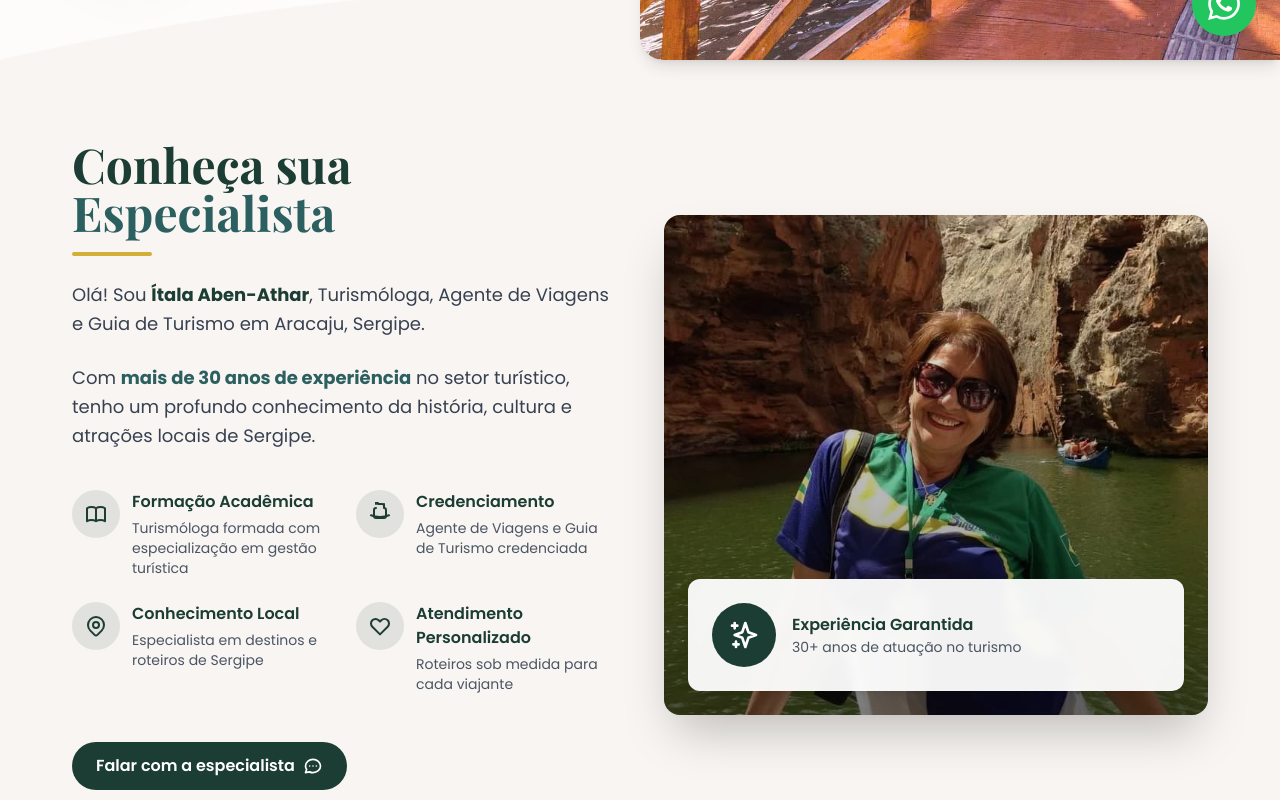
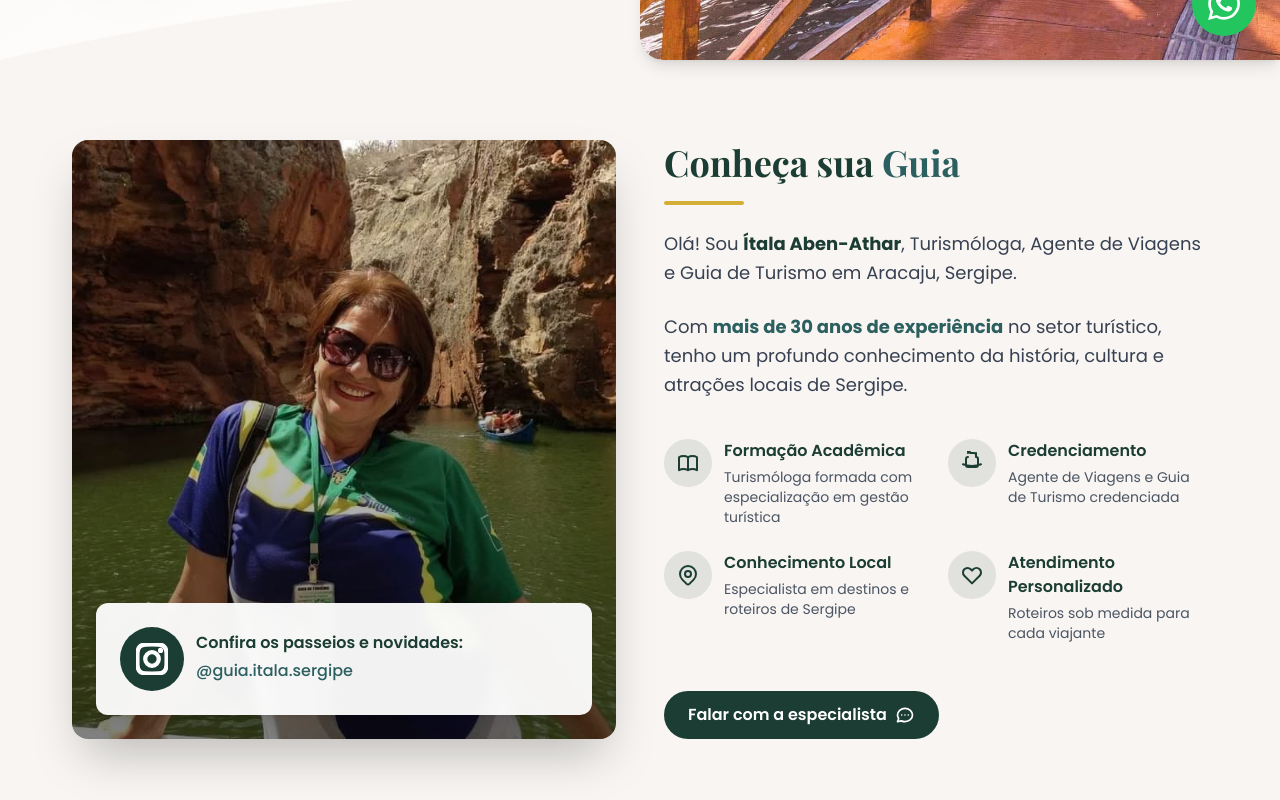
Before and after one commit to luisabfs/guia-itala-sergipe, a Next.js app: page / in a window 1280 px wide. Shown: the part 740-1540 px from the top of the page. Built offline with nearby package versions, Linux system fonts and the light colour scheme.

Commit message:
feat: update about section and add link to instagram

```diff
--- a/src/app/components/Footer/index.tsx
+++ b/src/app/components/Footer/index.tsx
@@ -175,7 +175,9 @@ export default function Footer() {
                 <h5 className="font-semibold text-sm text-gold-light mb-3">Redes Sociais</h5>
                 <div className="flex gap-3">
                   <a
-                    href="#"
+                    href="https://www.instagram.com/guia.itala.sergipe/"
+                    target="_blank"
+                    rel="noopener noreferrer"
                     className="w-8 h-8 bg-accent rounded-full flex items-center justify-center hover:bg-accent-light transition-colors duration-300"
                     aria-label="Instagram"
                   >
--- a/src/app/components/SobreGuia/index.tsx
+++ b/src/app/components/SobreGuia/index.tsx
@@ -5,24 +5,69 @@ import Link from 'next/link';
 
 export default function SobreGuia() {
   return (
-    <section id="sobre" className="py-20 bg-secondary">
+    <section id="sobre" className="py-4 lg:py-20 bg-secondary">
       <div className="container mx-auto px-4 sm:px-6 lg:px-8">
-        <div className="grid lg:grid-cols-2 gap-12 items-center">
-          {/* Text Content */}
+        <div className="grid lg:grid-cols-2 gap-12 items-stretch">
+          {/* Image - Hidden on mobile, shown first on desktop */}
           <motion.div
             initial={{ opacity: 0, x: -30 }}
             whileInView={{ opacity: 1, x: 0 }}
             transition={{ duration: 0.8 }}
             viewport={{ once: true }}
-            className="space-y-6"
+            className="relative hidden lg:block h-full"
+          >
+            <div className="relative rounded-2xl overflow-hidden shadow-2xl h-full">
+              <img
+                src="/images/profile_meg.jpeg"
+                alt="Ítala Aben-Athar - Guia turística especialista em Sergipe"
+                className="w-full h-full object-cover"
+                loading="lazy"
+              />
+              <div className="absolute inset-0 bg-gradient-to-t from-black/50 to-transparent"></div>
+
+              {/* Floating card - Responsive sizing */}
+              <a
+                href="https://www.instagram.com/guia.itala.sergipe/"
+                target="_blank"
+                rel="noopener noreferrer"
+                className="inline-flex items-center gap-1 text-accent hover:text-accent-light transition-colors duration-300 text-md font-medium"
+                aria-label="Seguir no Instagram"
+              >
+                <div className="absolute bottom-6 left-6 right-6 bg-white/95 backdrop-blur-sm rounded-xl p-6 shadow-lg">
+                  <div className="flex items-center gap-3">
+                    <div className="w-12 h-12 lg:w-16 lg:h-16 bg-primary rounded-full flex items-center justify-center">
+                      <svg className="w-6 h-6 lg:w-8 lg:h-8 text-white" fill="currentColor" stroke="currentColor" viewBox="0 0 24 24">
+                        <path d="M12 2.163c3.204 0 3.584.012 4.85.07 3.252.148 4.771 1.691 4.919 4.919.058 1.265.069 1.645.069 4.849 0 3.205-.012 3.584-.069 4.849-.149 3.225-1.664 4.771-4.919 4.919-1.266.058-1.644.07-4.85.07-3.204 0-3.584-.012-4.849-.07-3.26-.149-4.771-1.699-4.919-4.92-.058-1.265-.07-1.644-.07-4.849 0-3.204.013-3.583.07-4.849.149-3.227 1.664-4.771 4.919-4.919 1.266-.057 1.645-.069 4.849-.069zm0-2.163c-3.259 0-3.667.014-4.947.072-4.358.2-6.78 2.618-6.98 6.98-.059 1.281-.073 1.689-.073 4.948 0 3.259.014 3.668.072 4.948.2 4.358 2.618 6.78 6.98 6.98 1.281.058 1.689.072 4.948.072 3.259 0 3.668-.014 4.948-.072 4.354-.2 6.782-2.618 6.979-6.98.059-1.28.073-1.689.073-4.948 0-3.259-.014-3.667-.072-4.947-.196-4.354-2.617-6.78-6.979-6.98-1.281-.059-1.69-.073-4.949-.073zm0 5.838c-3.403 0-6.162 2.759-6.162 6.162s2.759 6.163 6.162 6.163 6.162-2.759 6.162-6.163c0-3.403-2.759-6.162-6.162-6.162zm0 10.162c-2.209 0-4-1.79-4-4 0-2.209 1.791-4 4-4s4 1.791 4 4c0 2.21-1.791 4-4 4zm6.406-11.845c-.796 0-1.441.645-1.441 1.44s.645 1.44 1.441 1.44c.795 0 1.439-.645 1.439-1.44s-.644-1.44-1.439-1.44z" />
+                      </svg>
+                    </div>
+                    <div className="flex-1">
+                      <div className="flex flex-col gap-1 mb-1">
+                        <h4 className="font-semibold text-primary">Confira os passeios e novidades:</h4>
+
+                        <span>@guia.itala.sergipe</span>
+
+                      </div>
+                    </div>
+                  </div>
+                </div>
+              </a>
+            </div>
+          </motion.div>
+
+          {/* Text Content */}
+          <motion.div
+            initial={{ opacity: 0, x: 30 }}
+            whileInView={{ opacity: 1, x: 0 }}
+            transition={{ duration: 0.8 }}
+            viewport={{ once: true }}
+            className="space-y-6 text-center lg:text-left"
           >
             <div className="space-y-4">
-              <h2 className="font-playfair font-bold text-4xl sm:text-5xl text-primary leading-tight">
-                Conheça sua{' '}
-                <span className="text-accent">Especialista</span>
+              <h2 className="font-playfair font-bold text-4xl text-primary leading-tight">
+                Conheça sua <span className="text-accent">Guia</span>
               </h2>
 
-              <div className="w-20 h-1 bg-gold rounded-full"></div>
+              <div className="w-20 h-1 bg-gold rounded-full mx-auto lg:mx-0"></div>
             </div>
 
             <div className="space-y-6 text-gray-700">
@@ -36,7 +81,7 @@ export default function SobreGuia() {
                 tenho um profundo conhecimento da história, cultura e atrações locais de Sergipe.
               </p>
 
-              <div className="grid sm:grid-cols-2 gap-6 pt-4">
+              <div className="grid sm:grid-cols-2 gap-6 pt-4 text-left">
                 <div className="flex items-start gap-3">
                   <div className="flex-shrink-0 w-12 h-12 bg-primary/10 rounded-full flex items-center justify-center">
                     <svg className="w-6 h-6 text-primary" fill="none" stroke="currentColor" viewBox="0 0 24 24">
@@ -102,37 +147,47 @@ export default function SobreGuia() {
             </div>
           </motion.div>
 
-          {/* Image */}
+          {/* Image for mobile - shown after text */}
           <motion.div
-            initial={{ opacity: 0, x: 30 }}
-            whileInView={{ opacity: 1, x: 0 }}
+            initial={{ opacity: 0, y: 30 }}
+            whileInView={{ opacity: 1, y: 0 }}
             transition={{ duration: 0.8 }}
             viewport={{ once: true }}
-            className="relative"
+            className="relative lg:hidden"
           >
             <div className="relative rounded-2xl overflow-hidden shadow-2xl">
               <img
                 src="/images/profile_meg.jpeg"
                 alt="Ítala Aben-Athar - Guia turística especialista em Sergipe"
-                className="w-full h-[500px] object-cover"
+                className="w-full h-[400px] object-cover"
                 loading="lazy"
               />
               <div className="absolute inset-0 bg-gradient-to-t from-black/50 to-transparent"></div>
 
               {/* Floating card */}
-              <div className="absolute bottom-6 left-6 right-6 bg-white/95 backdrop-blur-sm rounded-xl p-6 shadow-lg">
-                <div className="flex items-center gap-4">
-                  <div className="w-16 h-16 bg-primary rounded-full flex items-center justify-center">
-                    <svg className="w-8 h-8 text-white" fill="none" stroke="currentColor" viewBox="0 0 24 24">
-                      <path strokeLinecap="round" strokeLinejoin="round" strokeWidth={2} d="M5 3v4M3 5h4M6 17v4m-2-2h4m5-16l2.286 6.857L21 12l-5.714 2.143L13 21l-2.286-6.857L5 12l5.714-2.143L13 3z" />
-                    </svg>
-                  </div>
-                  <div>
-                    <h4 className="font-semibold text-primary">Experiência Garantida</h4>
-                    <p className="text-sm text-gray-600">30+ anos de atuação no turismo</p>
+              <a
+                href="https://www.instagram.com/guia.itala.sergipe/"
+                target="_blank"
+                rel="noopener noreferrer"
+                className="inline-flex items-center gap-1 text-accent hover:text-accent-light transition-colors duration-300 text-md font-medium"
+                aria-label="Seguir no Instagram"
+              >
+                <div className="absolute bottom-6 left-6 right-6 bg-white/95 backdrop-blur-sm rounded-xl p-6 shadow-lg">
+                  <div className="flex items-center gap-3">
+                    <div className="w-12 h-12 lg:w-16 lg:h-16 bg-primary rounded-full flex items-center justify-center">
+                      <svg className="w-6 h-6 lg:w-8 lg:h-8 text-white" fill="currentColor" stroke="currentColor" viewBox="0 0 24 24">
+                        <path d="M12 2.163c3.204 0 3.584.012 4.85.07 3.252.148 4.771 1.691 4.919 4.919.058 1.265.069 1.645.069 4.849 0 3.205-.012 3.584-.069 4.849-.149 3.225-1.664 4.771-4.919 4.919-1.266.058-1.644.07-4.85.07-3.204 0-3.584-.012-4.849-.07-3.26-.149-4.771-1.699-4.919-4.92-.058-1.265-.07-1.644-.07-4.849 0-3.204.013-3.583.07-4.849.149-3.227 1.664-4.771 4.919-4.919 1.266-.057 1.645-.069 4.849-.069zm0-2.163c-3.259 0-3.667.014-4.947.072-4.358.2-6.78 2.618-6.98 6.98-.059 1.281-.073 1.689-.073 4.948 0 3.259.014 3.668.072 4.948.2 4.358 2.618 6.78 6.98 6.98 1.281.058 1.689.072 4.948.072 3.259 0 3.668-.014 4.948-.072 4.354-.2 6.782-2.618 6.979-6.98.059-1.28.073-1.689.073-4.948 0-3.259-.014-3.667-.072-4.947-.196-4.354-2.617-6.78-6.979-6.98-1.281-.059-1.69-.073-4.949-.073zm0 5.838c-3.403 0-6.162 2.759-6.162 6.162s2.759 6.163 6.162 6.163 6.162-2.759 6.162-6.163c0-3.403-2.759-6.162-6.162-6.162zm0 10.162c-2.209 0-4-1.79-4-4 0-2.209 1.791-4 4-4s4 1.791 4 4c0 2.21-1.791 4-4 4zm6.406-11.845c-.796 0-1.441.645-1.441 1.44s.645 1.44 1.441 1.44c.795 0 1.439-.645 1.439-1.44s-.644-1.44-1.439-1.44z" />
+                      </svg>
+                    </div>
+                    <div className="flex-1">
+                      <div className="flex flex-col gap-1 mb-1">
+                        <h4 className="font-semibold text-primary">Confira os passeios e novidades:</h4>
+                        <span className="text-sm">@guia.itala.sergipe</span>
+                      </div>
+                    </div>
                   </div>
                 </div>
-              </div>
+              </a>
             </div>
           </motion.div>
         </div>
```
